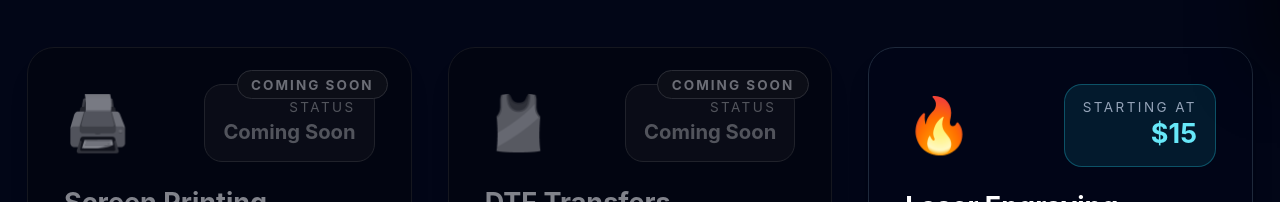
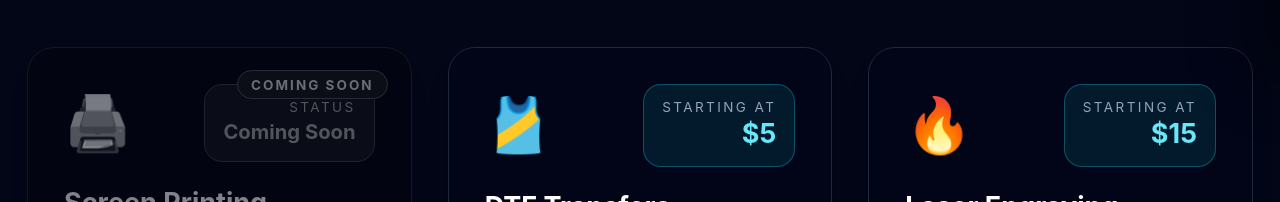
Before and after one commit to outlandi-co/signavi-studio, a React (Vite) app: page /services in a window 1280 px wide. Shown: the part 725-927 px from the top of the page. Built offline with nearby package versions, Linux system fonts and the light colour scheme; no server answers.

Commit message:
Restore DTF transfers service

```diff
--- a/src/pages/Services.jsx
+++ b/src/pages/Services.jsx
@@ -19,12 +19,11 @@ const services = [
       "Business apparel"
     ]
   },
-  {
+
+ {
   title: "DTF Transfers",
   icon: "🎽",
   startingAt: "$5",
-  disabled: true,
-  status: "Coming Soon",
   description:
     "High-quality full-color DTF transfers ready to press onto apparel, merch, uniforms, and custom orders.",
   features: [
```
